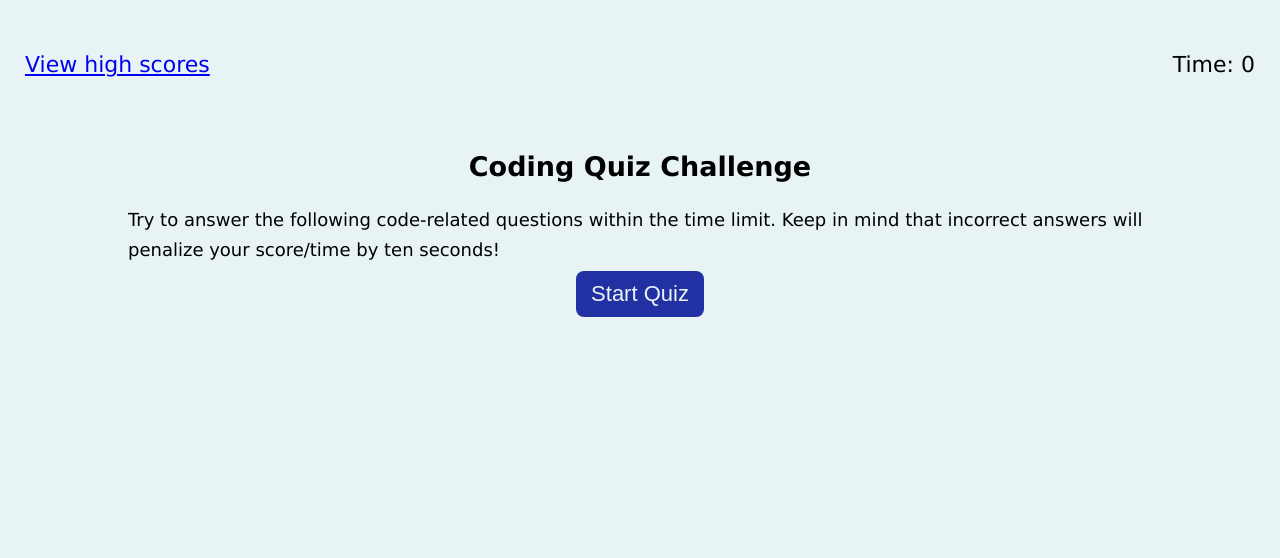
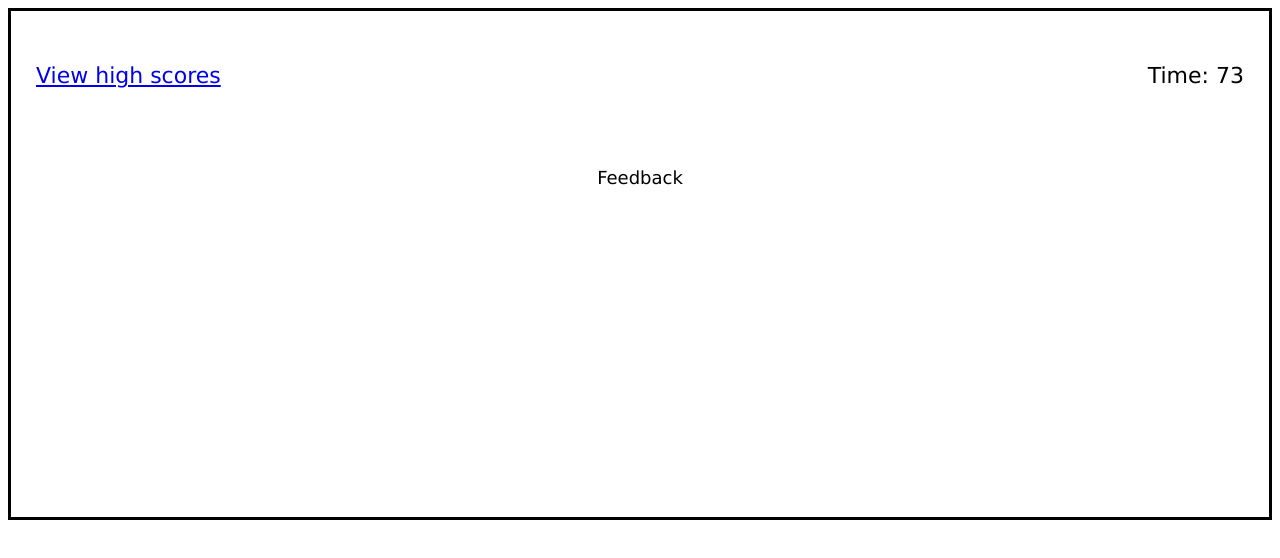
Before and after one commit to kilimba7/quiz, a plain HTML site: page index.html in a window 1280 px wide. Both pictures are taken after a click on the button "Start Quiz". Drawn offline with Linux system fonts and the light colour scheme.

Commit message:
got my timer to work and my start linked with the next quiz page

```diff
--- a/assets/css/style.css
+++ b/assets/css/style.css
@@ -2,40 +2,36 @@
     box-sizing: border-box;
   }
 
-  :root {
+:root {
     --primary: #000000;
     --secondary: #2130a2;
     --tertiary: rgb(232, 243, 245);
-    --grey: #333;
     font-size: 62.5%;
   }
 
-  body {
-    background: var(--tertiary);
-    color: var(--grey);
-    margin: 0;
+body {
     padding: 0;
     display: flex;
-    min-height: 100vh;
     flex-direction: column;
-    font-family: Verdana, Geneva, Tahoma, sans-serif;
-    border-style: solid;
-    border: 0ex;
+    font-family: Verdana, Tahoma, sans-serif;
   }
 
-  .score {
-    color: var(--primary);
+main {
+    border-style: solid;
+    height: 40vw;
+}
+
+header {
+
     padding: 30px 25px;
     display: flex;
     justify-content: space-between;
     flex-wrap: wrap;
     font-size: 2.2rem;
     align-items: center;
-  }
+}
+
   .content {
-    color: var(--primary);
-    margin-bottom: 5px;
-    margin-top: 0;
     font-size: 1.8rem;
     display: flex;
     justify-content: center;
@@ -43,21 +39,15 @@
     position: relative;
   }
 
-  .content-h1 {
-    color: var(--primary);
+
+  .content h1 {
     margin-bottom: 5px;
-    margin-top: 0;
-    font-size: 4.5rem;
     display: flex;
     justify-content: center;
-    flex-wrap: wrap;
   }
 
   .content p {
-    line-height: 1.7;
-    color: var(--primary);
     width: 80%;
-    font-size: 1.8rem;
     margin: 0 auto;
   }
 
@@ -68,17 +58,7 @@
     font-size: 2.2rem;
     border-radius: 8px;
     position: relative;
-    margin: auto;
-    justify-content: center;
+    margin:0 auto;
     color: var(--tertiary);
     display: block;
   }
-
-
-
-  /* footer {
-    width: 100%;
-    color: var(--primary);
-    font-size: 2.4rem;
-    padding: 20px;
-  }*/
--- a/assets/js/script.js
+++ b/assets/js/script.js
@@ -0,0 +1,150 @@
+// questions
+var questions = [
+    {
+        title: "Commonly Used data types DO NOT include:",
+        choices: ["stings", "alerts", "booleans", "numbers"],
+        answer: "alerts"
+    },
+    {
+        title: "The condition in an if / else statment is enclosed within _____.",
+        choices: ["parentheses", "quotes", "curly brackets", "square brackets"],
+        answer: "parentheses"
+    },
+    {
+        title: "What javascipt method can we use to select an html element?",
+        choices: ["document.queryselector()", "document.getElementChild", "document.getElementById", "Both 1 and 3"],
+        answer: "Both 1 and 3"
+    },
+    {
+        title: "What html tag is NOT included in the HEAD tag?",
+        choices: ["link", "meta", "title", "header"],
+        answer: "header"
+    },
+    {
+        title: "What attribute is used in html to decorate content?",
+        choices: ["css", "class", "src", "style"],
+        answer: "style"
+    }
+]
+
+var currentQuestion = 0;
+var time = 75;
+var timerId;
+
+var targetHide = document.querySelector("#start-screen");
+var quizScreen = document.querySelector("#quiz-screen");
+var timeEl = document.querySelector("#time");
+var startBtn = document.querySelector("#start-quiz");
+var feedbackEl = document.querySelector("#feedback");
+
+
+
+// Function that starts the quiz
+var startQuiz = function() {
+
+    if (targetHide.style.display = "none") {
+        targetHide.style.display = "none";
+    }
+    else {
+        targetHide.style.display = "block";
+    }
+
+//timer
+timerId = setInterval(countdown, 1000);
+
+// show starting time
+timeEl.textContent = time;
+
+getQuestion();
+}
+//create a second taken off of a clock
+var countdown = function(){
+      time--;
+      timeEl.textContent = time;
+      time.innerHTML = ' Time:';
+
+      if(time <= 0){
+            quizEnd();
+        }
+}
+
+var getQuestion = function(){
+    var titleEl = document.getElementById("quiz-title");
+    titleEl.textContent = questions.title;
+
+    choicesEl = "";
+
+    //created a loop for the questions
+    questions.choices.forEach(function(choice, i) {
+        var choiceNode = document.createElement("button");
+        choiceNode.setAttribute("class", "choice");
+        choiceNode.setAttribute("value", choice);
+
+        choiceNode.textContent = i + 1 + ". " + choice;
+
+        // attach click event listener to each choice
+        choiceNode.onclick = questionClick;
+
+        // display on the page
+        choicesEl.appendChild(choiceNode);
+    });
+
+}
+// click on question answer either generate new question or end quiz if final question
+function questionClick() {
+    // check if user guessed wrong
+    if (this.value !== questions.answer) {
+
+        feedbackEl.textContent = "Wrong!";
+    } else {
+
+      feedbackEl.textContent = "Correct!";
+    }
+
+    // flash right/wrong feedback on page for half a second
+    feedbackEl.setAttribute("class", "feedback");
+    setTimeout(function() {
+      feedbackEl.setAttribute("class", "feedback hide");
+    }, 1000);
+
+    // move to next question
+    questions++;
+
+    // check if we've run out of questions
+    if (questions === currentQuestion) {
+      quizEnd();
+    } else {
+      getQuestion();
+    }
+  }
+
+
+// end the quiz function
+  function quizEnd() {
+    // stop timer
+    clearInterval(timerId);
+
+    // hide questions section
+    quizScreen.setAttribute("class", "hide");
+  };
+
+  // user clicks button to start quiz
+  startBtn.onclick = startQuiz;
+
+    // var pageDown = document.createElement("div");
+    // pageDown.contentPage =
+    // pageDown.className = "content";
+
+    // pageDown.appendChild(buttonEl);
+
+
+
+
+
+
+
+// create submit button
+//var submitButtonEl = document.createElement("button");
+//submitButtonEl.textContent = "Submit";
+//submitButtonEl.className = "btn edit-btn";
+//submitButtonEl.setAttribute("data-task-id", taskId);
--- a/index.html
+++ b/index.html
@@ -14,29 +14,34 @@
 
     <main>
       <!-- Need to link this to the high scores -->
-    <section id="view-high-scores" >
-        <div class="score">
+
+        <header>
             <a href="./high-scores.html"> View high scores </a>
-            <p id="timer">
-                Time: 0
+            <p> Time: <span id="time"></span>
             </p>
-        </div>
-    </section>
+        </header>
 
 
-    <section id="quiz">
-        <div class="content">
+    <section class="content">
+    <!-- Made a div that will only be shown during the start screen -->
+        <div id="start-screen">
             <h1>Coding Quiz Challenge</h1>
             <p>
                 Try to answer the following code-related questions within the time limit. Keep in mind that incorrect answers will penalize your score/time by ten seconds!
             </p>
+            <button class="btn" id="start-quiz">Start Quiz</button>
         </div>
 
-<!-- Created a button to start the quiz -->
-        <div>
-        <button class="btn" id="start-quiz">Start Quiz</button>
+    <!-- Created a section for the quiz -->
+        <div id="quiz-screen" >
+            <h1 id="quiz-title"> </h1>
+            <div id="choices"></div>
+            <div id="feedback" class="feedback-hide">Feedback</div>
         </div>
+
+
     </section>
+
 
     </main>
 
```
Lines whose indentation alone changed are shown as unchanged.
